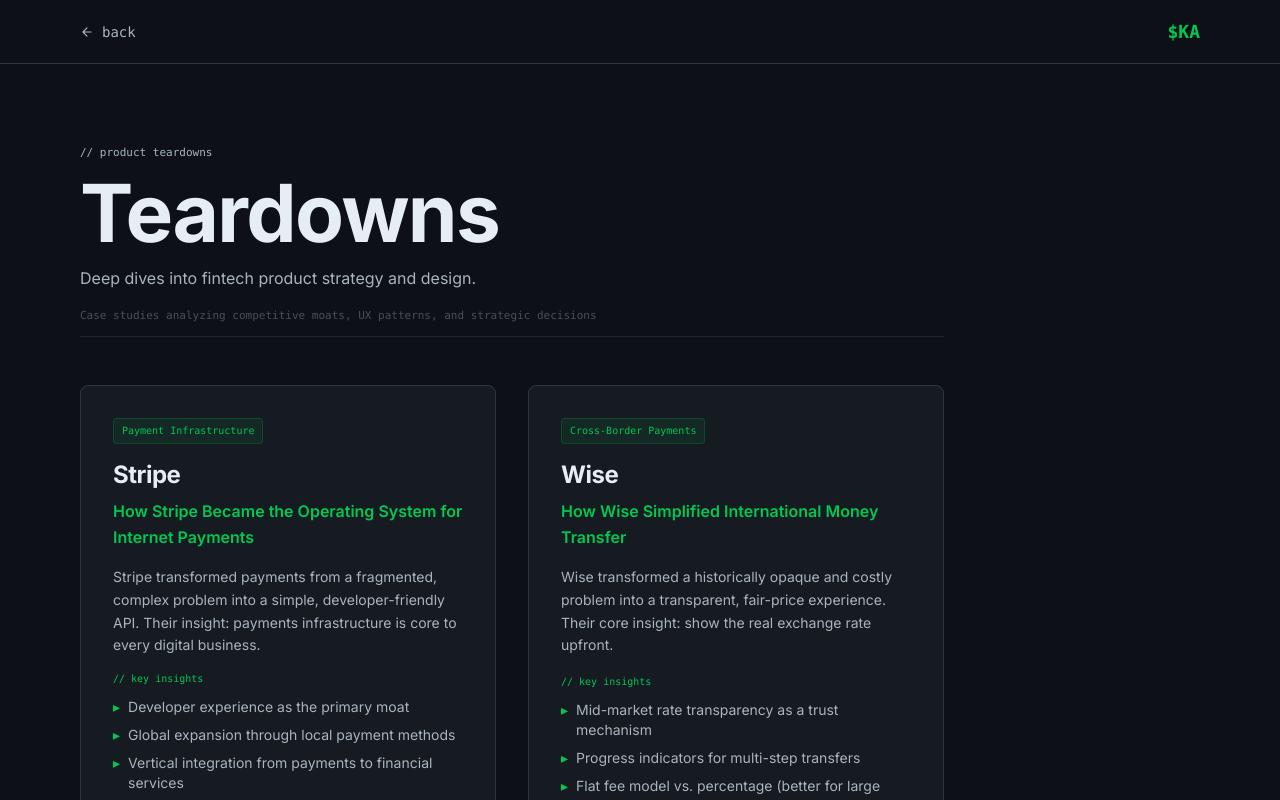
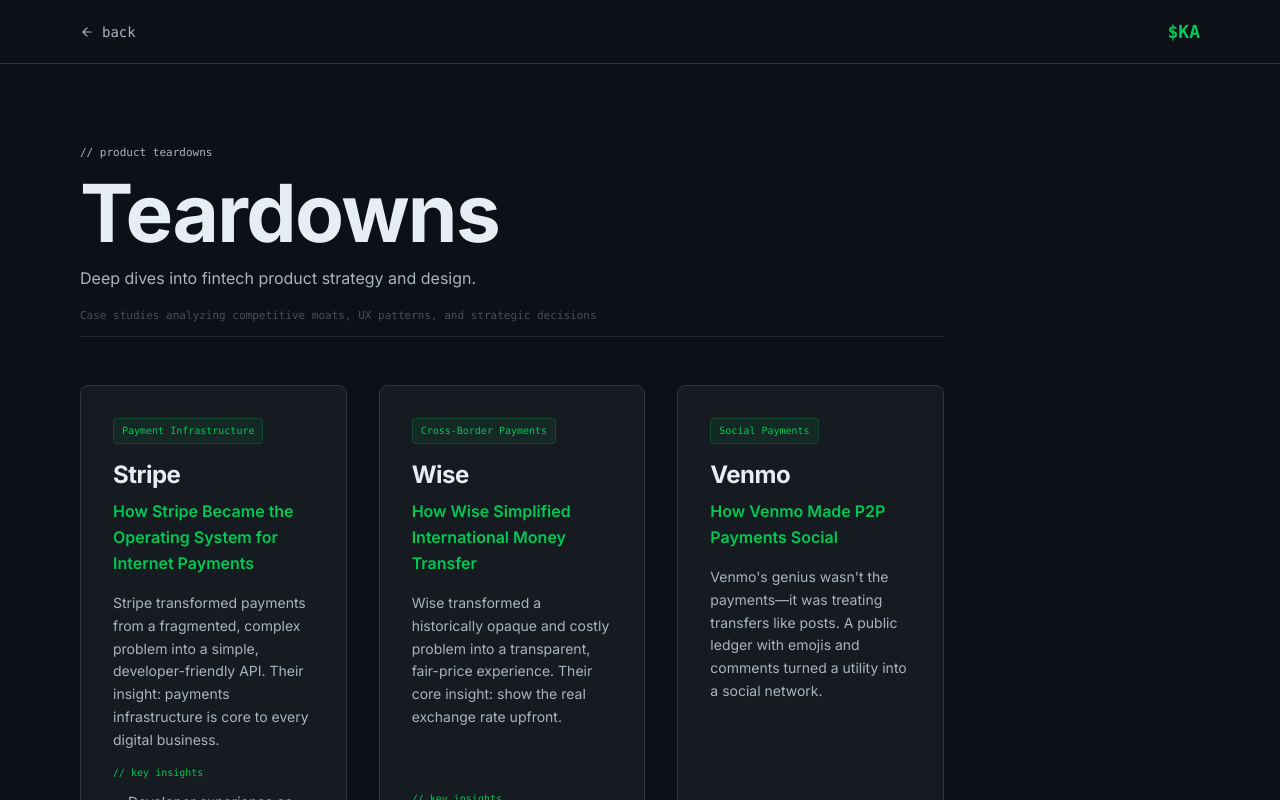
Before and after one commit to Kavya-Agar/Personal-Website-V3, a Next.js app: page /teardowns in a window 1280 px wide. Shown: the top 800 px of the page. Built offline with nearby package versions, Linux system fonts and the light colour scheme.

Commit message:
Change teardown grid to 3 columns

```diff
--- a/app/teardowns/page.tsx
+++ b/app/teardowns/page.tsx
@@ -71,7 +71,7 @@
         <div className="mb-12" style={{ height: 1, background: "var(--border-subtle)" }} />
 
         {/* Grid of teardowns */}
-        <div className="grid gap-8 sm:grid-cols-1 lg:grid-cols-2">
+        <div className="grid gap-8 sm:grid-cols-1 lg:grid-cols-3">
           {teardowns.map((study) => (
             <Link
               key={study.id}
```
